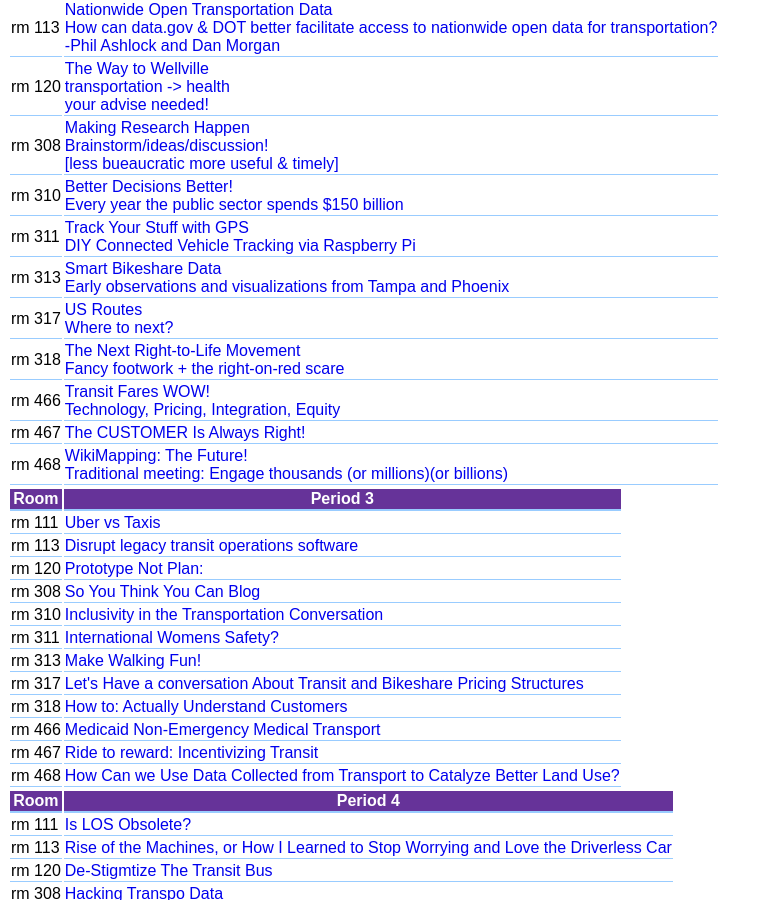
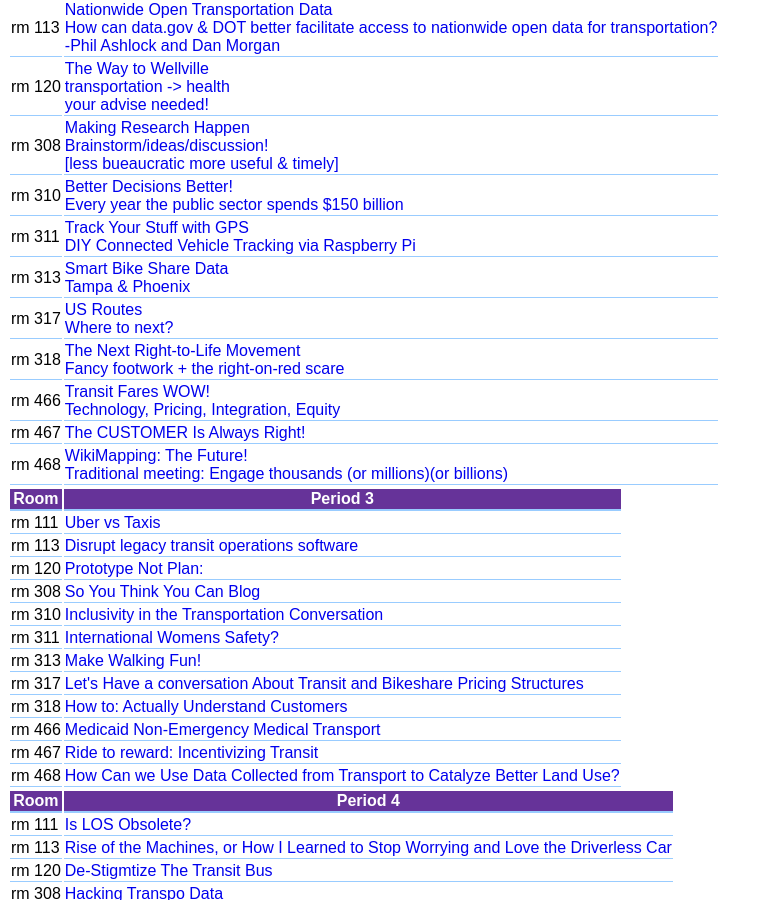
Before and after one commit to transpocamp/transportationcamp.org, a Jekyll site: the page events/dc-2015/schedule.html, which Jekyll copies as it is, in a window 1280 px wide and 900 px high, scrolled down 949 px. Shown: the whole window, without its empty margins (0-771 px from the left). Built offline with Jekyll 4.4.1, drawn with Linux system fonts in a browser that asks for light colours; Markdown is read by kramdown in place of the engine named in the settings.

Commit message:
edit hackpad link for period 2

```diff
--- a/events/dc-2015/schedule.html
+++ b/events/dc-2015/schedule.html
@@ -111,8 +111,8 @@
 <tr><td>rm 311</td><td><a href="https://tcamp2015dc.hackpad.com/B9H5artojMz">Track Your Stuff with GPS<br>
   DIY Connected Vehicle Tracking via Raspberry Pi
 </a></td></tr>
-<tr><td>rm 313</td><td><a href="https://tcamp2015dc.hackpad.com/GsoxAsqGBCb">Smart Bikeshare Data<br>
-  Early observations and visualizations from Tampa and Phoenix
+<tr><td>rm 313</td><td><a href="https://tcamp2015dc.hackpad.com/HKfJWOrGROR">Smart Bike Share Data<br>
+Tampa & Phoenix
 </a></td></tr>
 <tr><td>rm 317</td><td><a href="https://tcamp2015dc.hackpad.com/6dRJgNjwaXz">US Routes<br>
   Where to next?
```
